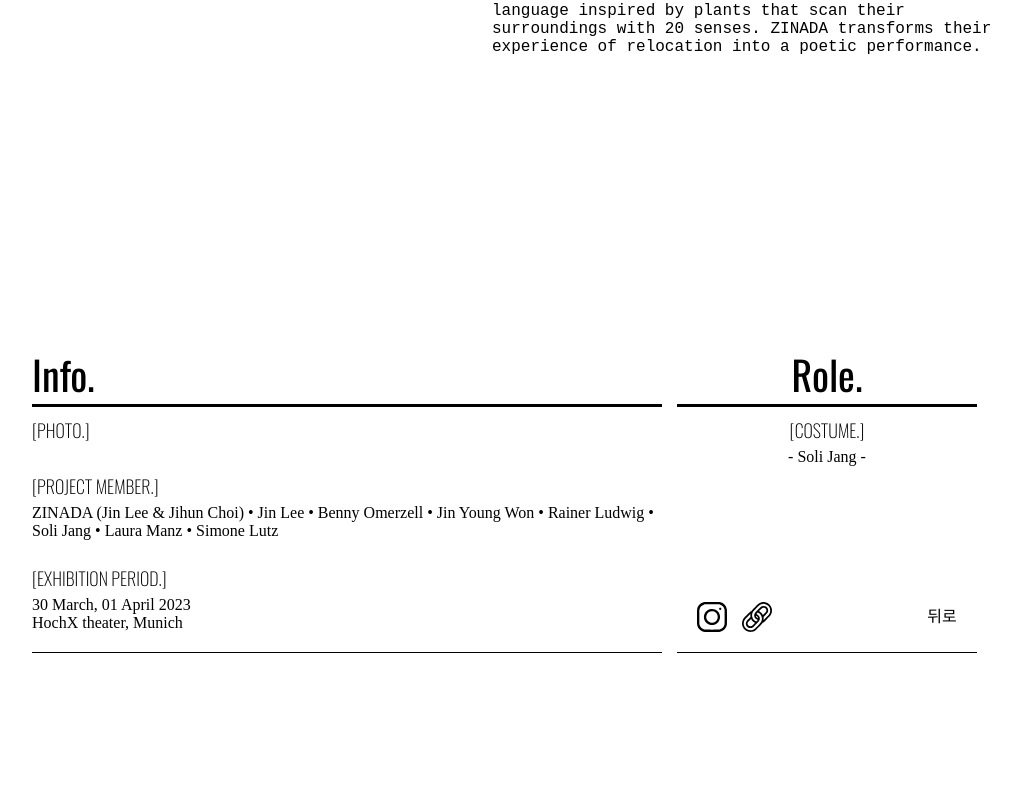
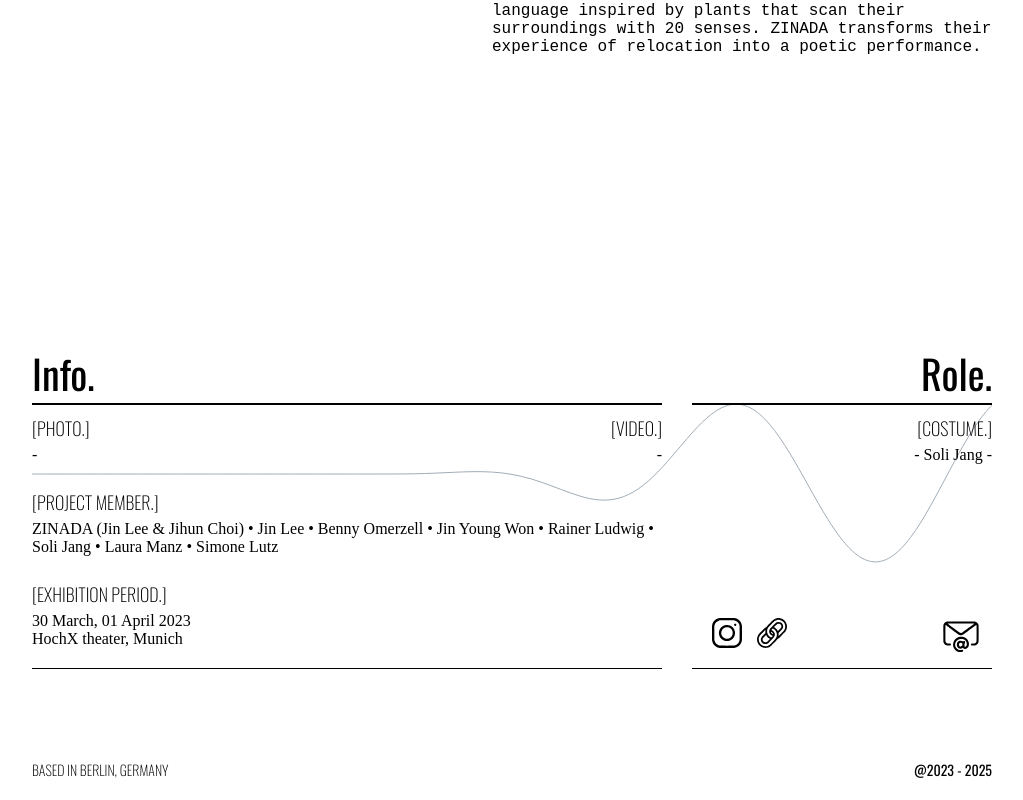
Before and after one commit to Song-Sang/soli, a Next.js app: page /work/costume/HUABUN in a window 1280 px wide. Shown: the part 678-1478 px from the top of the page, without its empty margins (128-1151 px from the left). Before the commit the page ends 1421 px from the top, so only its background shows below. Built offline with nearby package versions, Linux system fonts and the light colour scheme.

Commit message:
✨ 💄 : title 페이지 로티 추가 및 UI 추가, 기능 추가(탑스크롤, 토스티파이 등)

```diff
--- a/components/Title/Images/Images.module.scss
+++ b/components/Title/Images/Images.module.scss
@@ -17,7 +17,6 @@
       flex-wrap: nowrap;
       position: relative;
       border-top: 1px solid #bbb;
-      border-bottom: 1px solid #bbb;
       padding: 10px 0;
 
       &.original {
@@ -32,7 +31,7 @@
 
       li {
         display: flex;
-        margin-left: 15px;
+        margin-left: 25px;
         cursor: pointer;
         z-index: 2;
         transition: 0.3s;
@@ -53,6 +52,15 @@
       }
     }
   }
+}
+
+.line-lottie {
+  width: 960px;
+
+  z-index: -999;
+
+  position: absolute;
+  top: 882px;
 }
 
 @keyframes infiniteAnimation1 {
--- a/components/Title/Images/Images.tsx
+++ b/components/Title/Images/Images.tsx
@@ -2,6 +2,8 @@ import Image from 'next/image';
 import styles from './Images.module.scss';
 import classNames from 'classnames/bind';
 import { useState } from 'react';
+import Lottie from 'react-lottie-player';
+import lineLottie from '@/public/images/line-animation.json';
 
 const cx = classNames.bind(styles);
 
@@ -31,10 +33,11 @@ export default function TitleImages({ images }: TitleImagesProps) {
               <li key={index}>
                 <Image
                   className={cx('image')}
-                  width={1000}
-                  height={1000}
+                  width={800}
+                  height={800}
                   src={image}
                   alt="아"
+                  priority
                 />
               </li>
             ))}
@@ -44,15 +47,23 @@ export default function TitleImages({ images }: TitleImagesProps) {
               <li key={index}>
                 <Image
                   className={cx('image')}
-                  width={1000}
-                  height={1000}
+                  width={800}
+                  height={800}
                   src={image}
                   alt="아"
+                  priority
                 />
               </li>
             ))}
           </div>
         </ul>
+        <Lottie
+          loop
+          animationData={lineLottie}
+          play
+          className={cx('line-lottie')}
+          speed={0.3}
+        />
       </div>
     </div>
   );
--- a/components/Title/People/People.module.scss
+++ b/components/Title/People/People.module.scss
@@ -13,12 +13,17 @@
   font-size: 40px;
   font-weight: 400;
 
-  border-bottom: 3px solid;
+  border-bottom: 2px solid;
 }
 
 .info-detail-wrapper {
   display: flex;
   flex-direction: column;
+
+  &.photo-video {
+    flex-direction: row;
+    justify-content: space-between;
+  }
 }
 
 .info-wrapper {
@@ -61,6 +66,10 @@
   }
 }
 
+.video {
+  text-align: end;
+}
+
 .schedule {
   display: grid;
   grid-template-columns: repeat(2, 1fr);
@@ -77,7 +86,7 @@
   flex-direction: column;
   gap: 10px;
 
-  text-align: center;
+  text-align: end;
   width: 300px;
 
   padding-bottom: 20px;
--- a/components/Title/People/People.tsx
+++ b/components/Title/People/People.tsx
@@ -3,30 +3,40 @@ import styles from './People.module.scss';
 import classNames from 'classnames/bind';
 import urlImg from '@/public/images/url.svg';
 import instagramImg from '@/public/images/instagram.svg';
-import { copyURL } from '@/utils/copyURL';
-import { ToastContainer } from 'react-toastify';
+import email from '@/public/images/email.svg';
+import Link from 'next/link';
 
 const cx = classNames.bind(styles);
 
 interface PeoPleProps {
   workData: WORKS_DATA_INNER | null;
+  onClick: () => Promise<void>;
 }
 
-export default function People({ workData }: PeoPleProps) {
+export default function People({ workData, onClick }: PeoPleProps) {
   return (
+    <>
       <div className={cx('wrapper')}>
         <div className={cx('info-wrapper')}>
           <h2 className={cx('section-title')}>Info.</h2>
           <div className={cx('info-container')}>
-          <div className={cx('info-detail-wrapper')}>
+            <div className={cx('info-detail-wrapper', 'photo-video')}>
+              <div>
                 <p className={cx('detail', 'title')}>[PHOTO.]</p>
-            <p className={cx('detail', 'text-highlights')}>
-              {workData?.people.photo}
+                <p className={cx('detail')}>
+                  {workData?.people.photo ? workData.people.photo : '-'}
                 </p>
+              </div>
+              <div className={cx('video')}>
+                <p className={cx('detail', 'title')}>[VIDEO.]</p>
+                <p className={cx('detail')}>
+                  {workData?.people.video ? workData.people.video : '-'}
+                </p>
+              </div>
             </div>
             <div className={cx('info-detail-wrapper')}>
               <p className={cx('detail', 'title')}>[PROJECT MEMBER.]</p>
-            <p className={cx('detail', 'text-highlights')}>
+              <p className={cx('detail')}>
                 {workData?.people.crew.map((crew) => `${crew}`).join(' • ')}
               </p>
             </div>
@@ -74,15 +84,24 @@ export default function People({ workData }: PeoPleProps) {
                     />
                   </a>
                 </div>
-              <button className={cx('icon')} onClick={copyURL}>
+                <button className={cx('icon')} onClick={onClick}>
                   <Image src={urlImg} alt="url 아이콘" width={30} height={30} />
                 </button>
               </div>
-            <div className={cx('icon')}>뒤로</div>
+              <div className={cx('icon')}>
+                <Link href="/contact">
+                  <Image
+                    src={email}
+                    alt="contact page"
+                    width={38}
+                    height={38}
+                  />
+                </Link>
               </div>
             </div>
           </div>
-      <ToastContainer />
         </div>
+      </div>
+    </>
   );
 }
--- /dev/null
+++ b/components/TopScrollButton/TopScrollButton.module.scss
@@ -0,0 +1,24 @@
+@import '/styles/main.scss';
+.button-container {
+  position: fixed;
+  bottom: 30px;
+  right: 100px;
+}
+
+.button {
+  display: flex;
+  align-items: center;
+  justify-content: center;
+
+  background-color: #fff;
+
+  padding: 8px;
+
+  border: 1px solid #363636;
+  border-radius: 999px;
+
+  rotate: -90deg;
+
+  width: 40px;
+  height: 40px;
+}
--- /dev/null
+++ b/components/TopScrollButton/TopScrollButton.tsx
@@ -0,0 +1,45 @@
+import { useEffect, useState } from 'react';
+import styles from './TopScrollButton.module.scss';
+import classNames from 'classnames/bind';
+import Image from 'next/image';
+import arrow from '@/public/images/arrow.svg';
+
+const cx = classNames.bind(styles);
+
+export default function TopScrollButton() {
+  const [isVisible, setIsVisible] = useState(false);
+
+  const toggleVisibility = () => {
+    if (window.pageYOffset > 300) {
+      setIsVisible(true);
+    } else {
+      setIsVisible(false);
+    }
+  };
+
+  const scrollToTop = () => {
+    window.scrollTo({
+      top: 0,
+      behavior: 'smooth',
+    });
+  };
+
+  useEffect(() => {
+    window.addEventListener('scroll', toggleVisibility);
+    return () => {
+      window.removeEventListener('scroll', toggleVisibility);
+    };
+  }, []);
+
+  return (
+    <div>
+      {isVisible && (
+        <div className={cx('button-container')}>
+          <button className={cx('button')} onClick={scrollToTop}>
+            <Image src={arrow} alt="화살표" width={20} height={20} />
+          </button>
+        </div>
+      )}
+    </div>
+  );
+}
--- a/pages/_app.tsx
+++ b/pages/_app.tsx
@@ -1,6 +1,13 @@
 import type { AppProps } from 'next/app';
 import '@/styles/globals.scss';
+import { ToastContainer } from 'react-toastify';
+import 'react-toastify/dist/ReactToastify.css';
 
 export default function App({ Component, pageProps }: AppProps) {
-  return <Component {...pageProps} />;
+  return (
+    <>
+      <Component {...pageProps} />
+      <ToastContainer />
+    </>
+  );
 }
--- a/pages/contact.tsx
+++ b/pages/contact.tsx
@@ -6,7 +6,6 @@ import Image from 'next/image';
 import urlImg from '@/public/images/url.svg';
 import instagramImg from '@/public/images/instagram.svg';
 import { copyURL } from '../utils/copyURL';
-import { ToastContainer } from 'react-toastify';
 
 const cx = classNames.bind(styles);
 
@@ -27,9 +26,9 @@ export default function Contact() {
                 <p>+82 010 5663 3520</p>
               </div>
               <div className={cx('icon-wrapper')}>
-                <div className={cx('icon-container')} onClick={copyURL}>
+                <button className={cx('icon-container')} onClick={copyURL}>
                   <Image src={urlImg} alt="url 아이콘" width={30} height={30} />
-                </div>
+                </button>
                 <a
                   href="https://www.instagram.com/sol_2_jang"
                   target="_blank"
@@ -52,7 +51,6 @@ export default function Contact() {
           </section>
         </main>
       </div>
-      <ToastContainer />
     </div>
   );
 }
--- a/pages/work/[category]/[title].tsx
+++ b/pages/work/[category]/[title].tsx
@@ -4,7 +4,11 @@ import NavBar from '../../../components/NavBar/NavBar';
 import { WORKS_DATA } from '../../../constant/WORKS_DATA';
 import { GetServerSidePropsContext } from 'next';
 import People from '../../../components/Title/People/People';
-import TitleImages from '../../../components/Title/Images/images';
+import TitleImages from '../../../components/Title/Images/Images';
+import Lottie from 'react-lottie-player';
+import circleLottie from '@/public/images/circle-animation .json';
+import TopScrollButton from '../../../components/TopScrollButton/TopScrollButton';
+import { copyURL } from '@/utils/copyURL';
 
 const cx = classNames.bind(styles);
 
@@ -41,8 +45,9 @@ export default function WorkPage({ workData }: WorkPageProps) {
   }
 
   return (
-    <>
+    <div>
       <NavBar />
+
       <div className={cx('main')}>
         <div className={cx('description-section')}>
           <h1 className={cx('title')}>
@@ -51,6 +56,12 @@ export default function WorkPage({ workData }: WorkPageProps) {
                 {word}
               </p>
             ))}
+            <Lottie
+              loop
+              animationData={circleLottie}
+              play
+              className={cx('circle-lottie')}
+            />
           </h1>
           <div className={cx('category-summary-container')}>
             <h2 className={cx('category')}>{workData?.category}</h2>
@@ -65,8 +76,14 @@ export default function WorkPage({ workData }: WorkPageProps) {
           </div>
         </div>
         <TitleImages images={images} />
-        <People workData={workData} />
+        <People workData={workData} onClick={copyURL} />
+        <footer className={cx('footer')}>
+          <p>BASED IN BERLIN, GERMANY</p>
+          <p className={cx('year')}>@2023 - 2025</p>
+        </footer>
       </div>
-    </>
+
+      <TopScrollButton />
+    </div>
   );
 }
--- a/pages/work/[category]/title.module.scss
+++ b/pages/work/[category]/title.module.scss
@@ -6,8 +6,6 @@
   align-items: center;
 
   border-top: 1px solid;
-
-  padding-bottom: 70px;
 }
 
 .description-section {
@@ -24,6 +22,8 @@
   display: flex;
   flex-direction: column;
   justify-content: center;
+
+  position: relative;
 
   height: 350px;
 }
@@ -76,3 +76,32 @@
   font-size: 16px;
   font-family: 'Courier New', Courier, monospace;
 }
+
+.circle-lottie {
+  width: 450px;
+
+  z-index: -999;
+
+  position: absolute;
+  right: 30px;
+}
+
+.footer {
+  display: flex;
+  align-items: center;
+  justify-content: space-between;
+
+  width: 1000px;
+
+  padding: 70px 20px 20px;
+
+  p {
+    font-size: 14px;
+    font-family: 'Oswald', sans-serif;
+    font-weight: 100;
+  }
+
+  .year {
+    font-weight: 400;
+  }
+}
```
Lines whose indentation alone changed are shown as unchanged.
